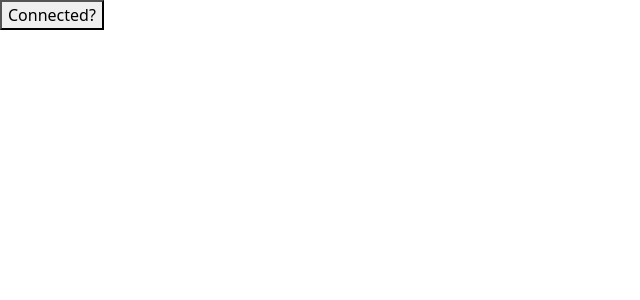
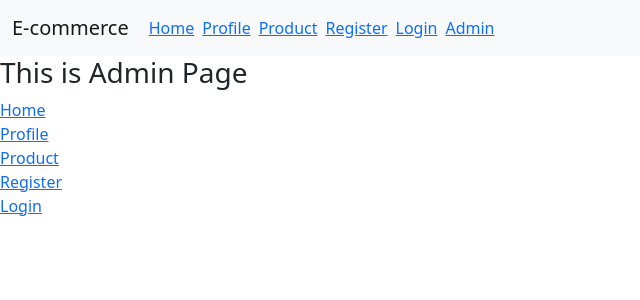
Before and after one commit to gokulhans/E-commerce-MERN, a React (Create React App) app in the folder client/: page /admin in a window 1280 px wide. Shown: the top 300 px of the page, without its empty margins (0-640 px from the left). Built offline with nearby package versions, Linux system fonts and the light colour scheme.

Commit message:
router set react

```diff
--- a/client/src/App.js
+++ b/client/src/App.js
@@ -1,21 +1,26 @@
 import React from "react";
-// import { Route, Routes } from "react-router-dom";
+import Home from "./pages/Home";
+import Login from "./pages/Login";
+import { Route, Routes } from "react-router-dom";
+import Register from "./pages/Register";
+import Product from "./pages/Product";
+import Profile from "./pages/Profile";
+import Admin from "./pages/Admin";
+import Navbar from "./components/Navbar";
 
 function App() {
   return (
     <>
-      {/* <Navbar /> */}
       <div>
-      <form action="../../post" method="post"
-              className="form">
-          <button type="submit">Connected?</button>
-        </form>
-
-        {/* <Routes>
-          <Route path="/" element={<TodoList />} />
-          <Route path="/edit/:id" element={<EditTodo />} />
-          <Route path="/create" element={<CreateTodo />} />
-        </Routes> */}
+        <Navbar/>
+        <Routes>
+          <Route path="/" element={<Home />} />
+          <Route path="/admin" element={<Admin />} />
+          <Route path="/login" element={<Login />} />
+          <Route path="/register" element={<Register />} />
+          <Route path="/product" element={<Product />} />
+          <Route path="/profile" element={<Profile />} />
+        </Routes>
 
       </div>
     </>
--- a/client/src/components/Navbar.jsx
+++ b/client/src/components/Navbar.jsx
@@ -0,0 +1,41 @@
+import React from 'react'
+import { Link } from "react-router-dom";
+
+const Navbar = () => {
+    return (
+        <div>
+            <nav class="navbar navbar-expand-lg navbar-light bg-light">
+                <div class="container-fluid">
+                    <a class="navbar-brand" href="/">E-commerce</a>
+                    <button class="navbar-toggler" type="button" data-bs-toggle="collapse" data-bs-target="#navbarSupportedContent" aria-controls="navbarSupportedContent" aria-expanded="false" aria-label="Toggle navigation">
+                        <span class="navbar-toggler-icon"></span>
+                    </button>
+                    <div class="collapse navbar-collapse" id="navbarSupportedContent">
+                        <ul class="navbar-nav me-auto mb-2 mb-lg-0">
+                            <li class="nav-item m-1">
+                                <Link to="/">Home</Link>
+                            </li>
+                            <li class="nav-item m-1">
+                                <Link to="/profile">Profile</Link>
+                            </li>
+                            <li class="nav-item m-1">
+                                <Link to="/product">Product</Link>
+                            </li>
+                            <li class="nav-item m-1">
+                                <Link to="/register">Register</Link>
+                            </li>
+                            <li class="nav-item m-1">
+                                <Link to="/login">Login</Link>
+                            </li>
+                            <li class="nav-item m-1">
+                                <Link to="/admin">Admin</Link>
+                            </li>
+                        </ul>
+                    </div>
+                </div>
+            </nav>
+        </div>
+    )
+}
+
+export default Navbar
--- a/client/src/pages/Admin.jsx
+++ b/client/src/pages/Admin.jsx
@@ -1,9 +1,26 @@
 import React from 'react'
+import { Link } from "react-router-dom";
+
 
 const Admin = () => {
     return (
         <div>
-            This is Admin Page
+            <h3>This is Admin Page</h3>
+
+            {/* <form action="../../post" method="post"
+                className="form">
+                <button type="submit">Connected?</button>
+            </form> */}
+
+            <Link to="/">Home</Link>
+            <br/>
+            <Link to="/profile">Profile</Link>
+            <br/>
+            <Link to="/product">Product</Link>
+            <br/>
+            <Link to="/register">Register</Link>
+            <br/>
+            <Link to="/login">Login</Link>
         </div>
     )
 }
--- a/client/src/pages/Home.jsx
+++ b/client/src/pages/Home.jsx
@@ -3,7 +3,7 @@ import React from 'react'
 const Home = () => {
     return (
         <div>
-            This is Home Page
+            <h3>This is Home Page</h3>
         </div>
     )
 }
--- a/client/src/pages/Login.jsx
+++ b/client/src/pages/Login.jsx
@@ -3,7 +3,7 @@ import React from 'react'
 const Login = () => {
     return (
         <div>
-            This is Login Page
+           <h3>This is Login Page </h3>
         </div>
     )
 }
--- a/client/src/pages/Product.jsx
+++ b/client/src/pages/Product.jsx
@@ -3,7 +3,7 @@ import React from 'react'
 const Product = () => {
     return (
         <div>
-            This is Product Page
+           <h3>This is Product Page</h3>
         </div>
     )
 }
--- a/client/src/pages/Profile.jsx
+++ b/client/src/pages/Profile.jsx
@@ -1,10 +1,11 @@
 import React from 'react'
 
 const Profile = () => {
-    return (
-        <div>
-            This is Profile Page
-        </div>
+  return (
+    <div>
+
+    <h3> This is Profile Page</h3>
+        </div >
     )
 }
 
--- a/client/src/pages/Register.jsx
+++ b/client/src/pages/Register.jsx
@@ -3,7 +3,8 @@ import React from 'react'
 const Register = () => {
     return (
         <div>
-            This is Register Page
+
+            <h3>This is Register Page </h3>
         </div>
     )
 }
```
